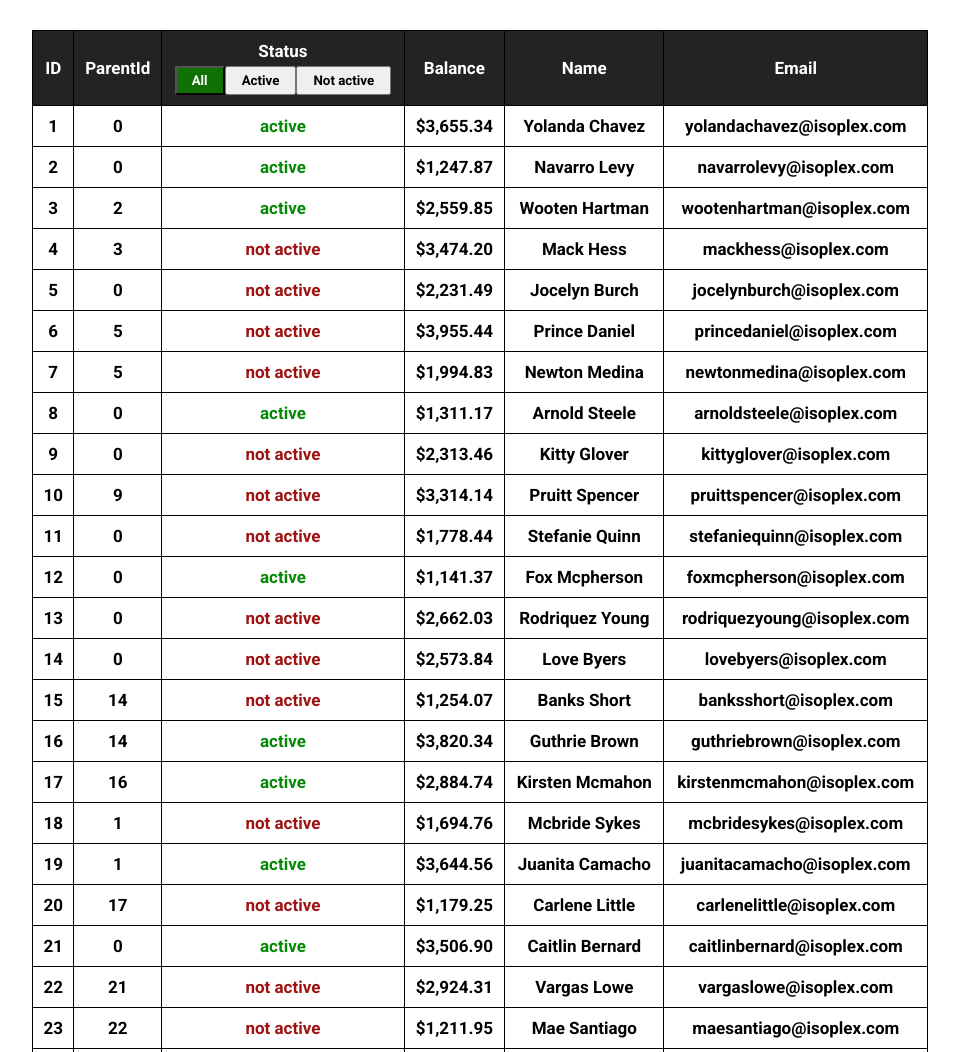
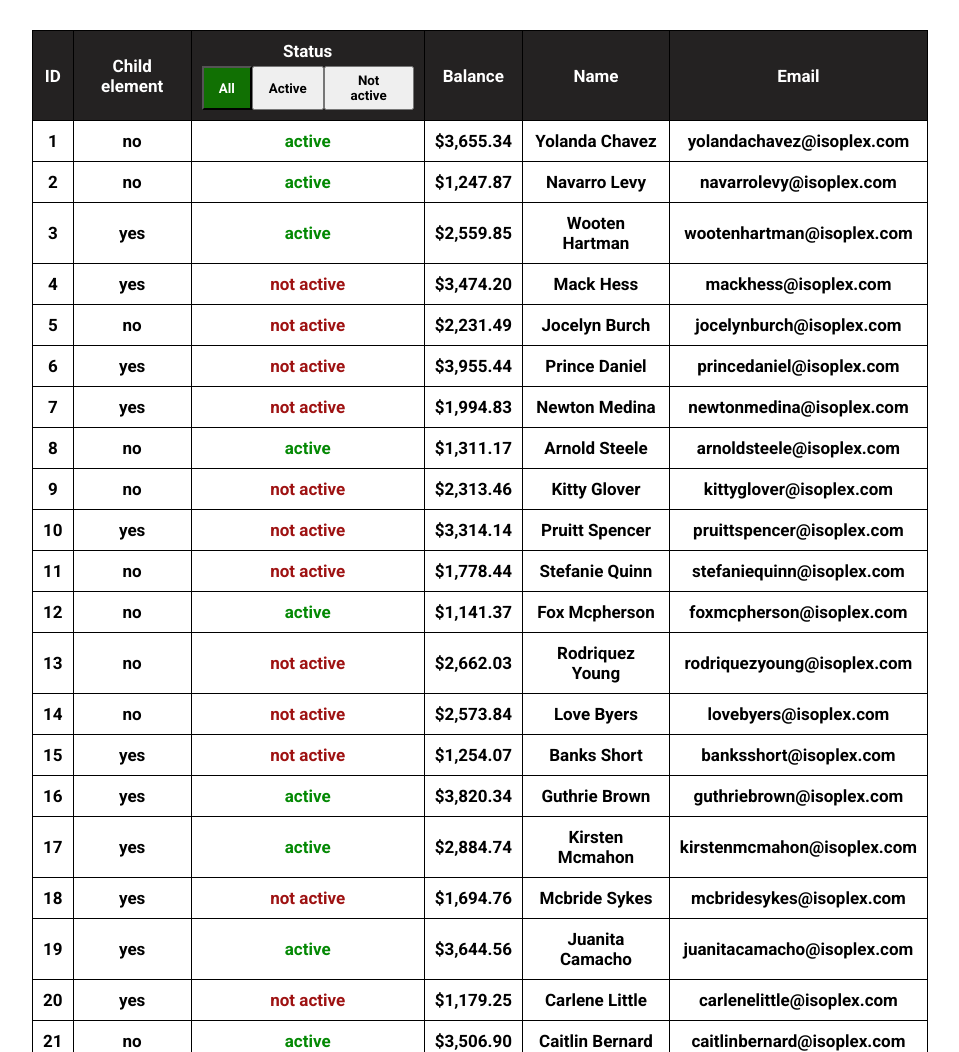
Before and after one commit to Motorhead-xXx/Table_Test, a plain HTML site: page index.html in a window 1280 px wide. Shown: the top 1052 px of the page, without its empty margins (160-1119 px from the left). Drawn offline with Linux system fonts and the light colour scheme.

Commit message:
3 commit

```diff
--- a/index.html
+++ b/index.html
@@ -12,7 +12,7 @@
     <table class="tableWrapper">
         <tr class="header">
             <td>ID</td>
-            <td>ParentId</td>
+            <td>Child element</td>
             <td>Status
                 <div class="wrapBtn">
                     <button id="b0" class="statusBtn">All</button>
--- a/renderTable.js
+++ b/renderTable.js
@@ -64,7 +64,7 @@ export const renderTable = (dataArray) => {
          ${filterArray().map(rowTable => `
                 <tr id=${rowTable.id} class="row-table">
                     <td>${rowTable.id}</td>
-                    <td> ${rowTable.parentId}</td>
+                    <td> ${rowTable.parentId !== 0? "yes":"no"}</td>
                     <td class=${changeClass(rowTable)}>${changeStatusName(rowTable)}</th>
                     <td>${rowTable.balance}</td>
                     <td>${rowTable.name}</td>
@@ -75,7 +75,7 @@ export const renderTable = (dataArray) => {
             .map(rowChild => `
                 <tr id="${rowTable.id}" class="childElements">
                     <th>${rowChild.id}</th>
-                    <th> ${rowChild.parentId}</th>
+                    <th> ${rowChild.parentId !== 0? "yes":"no"}</th>
                     <th class = ${changeClass(rowChild)}>${changeStatusName(rowChild)}</th>
                     <th>${rowChild.balance}</th>
                     <th>${rowChild.name}</th>
```
